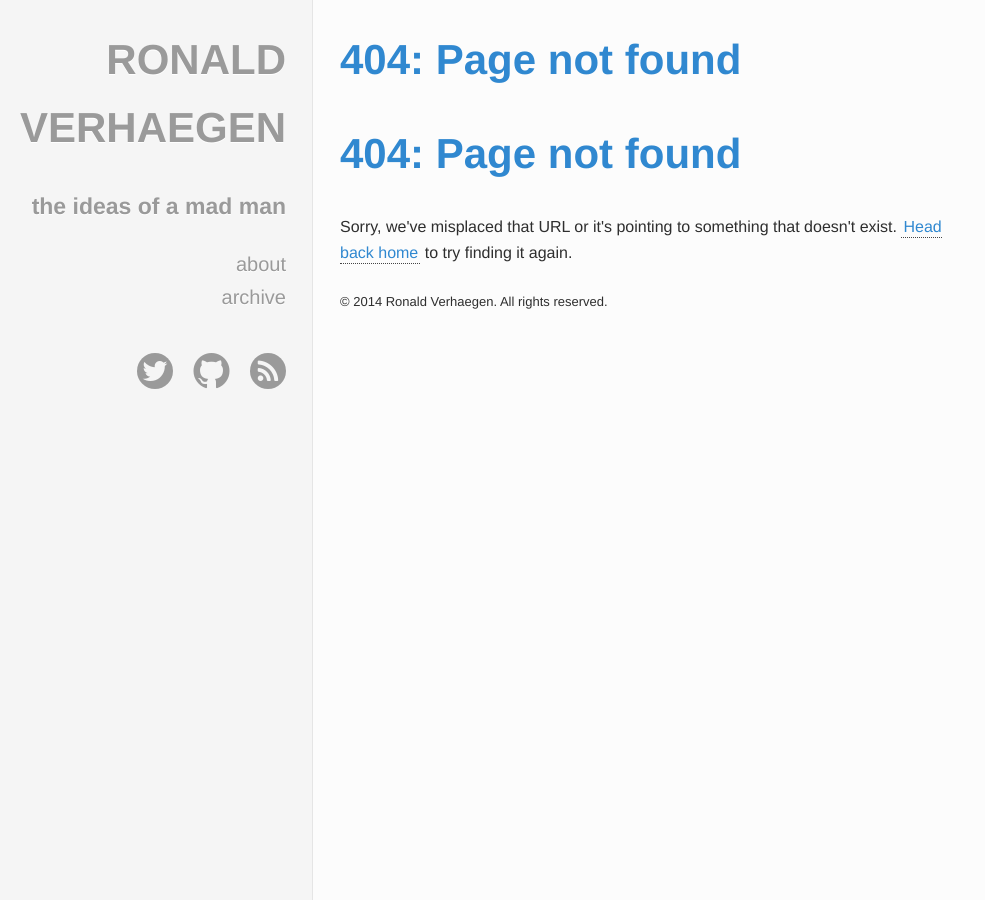
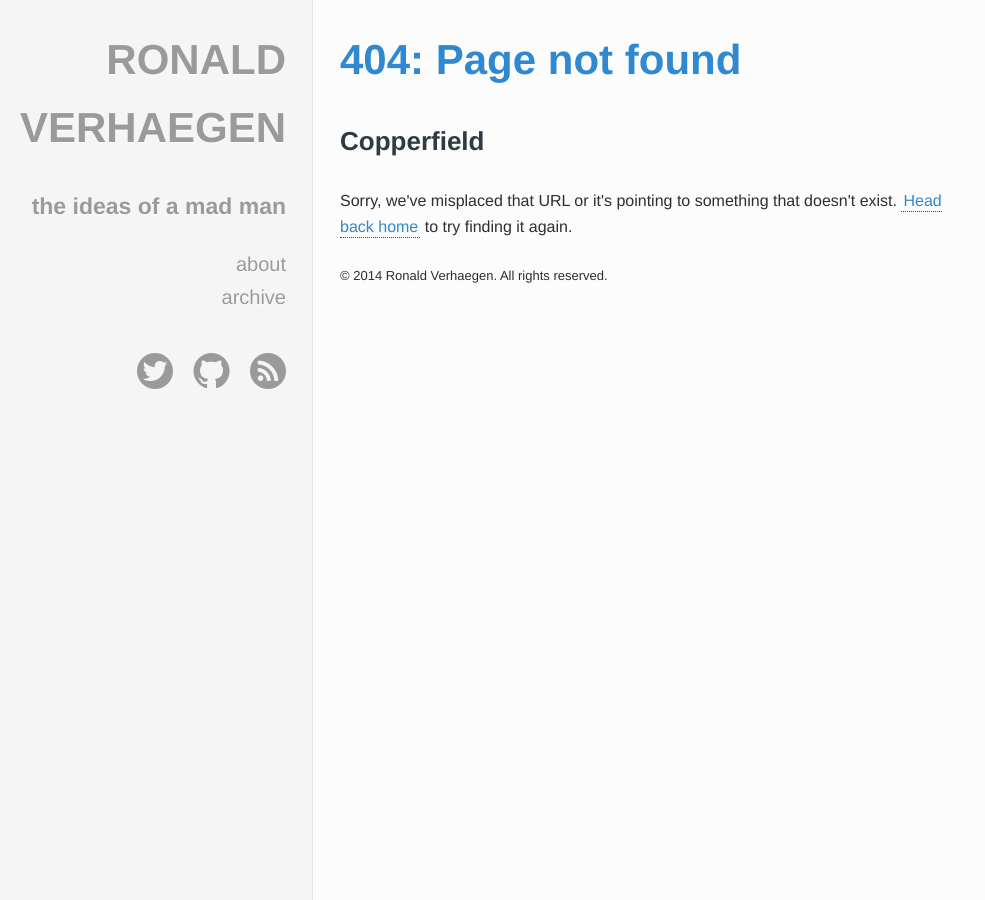
Before and after one commit to RonaldV/ronaldv.github.io, a Jekyll site: the page built from 404.html, in a window 1280 px wide. Shown: the whole page, without its empty margins (0-985 px from the left). Built offline with Jekyll 4.4.1, drawn with Linux system fonts in a browser that asks for light colours.

Commit message:
Update 404.html

```diff
--- a/404.html
+++ b/404.html
@@ -4,6 +4,6 @@ title: "404: Page not found"
 ---
 
 <div class="page">
-  <h1 class="page-title">404: Page not found</h1>
+  <h2 class="page-title">Copperfield</h2>
   <p class="lead">Sorry, we've misplaced that URL or it's pointing to something that doesn't exist. <a href="/">Head back home</a> to try finding it again.</p>
 </div>
```
